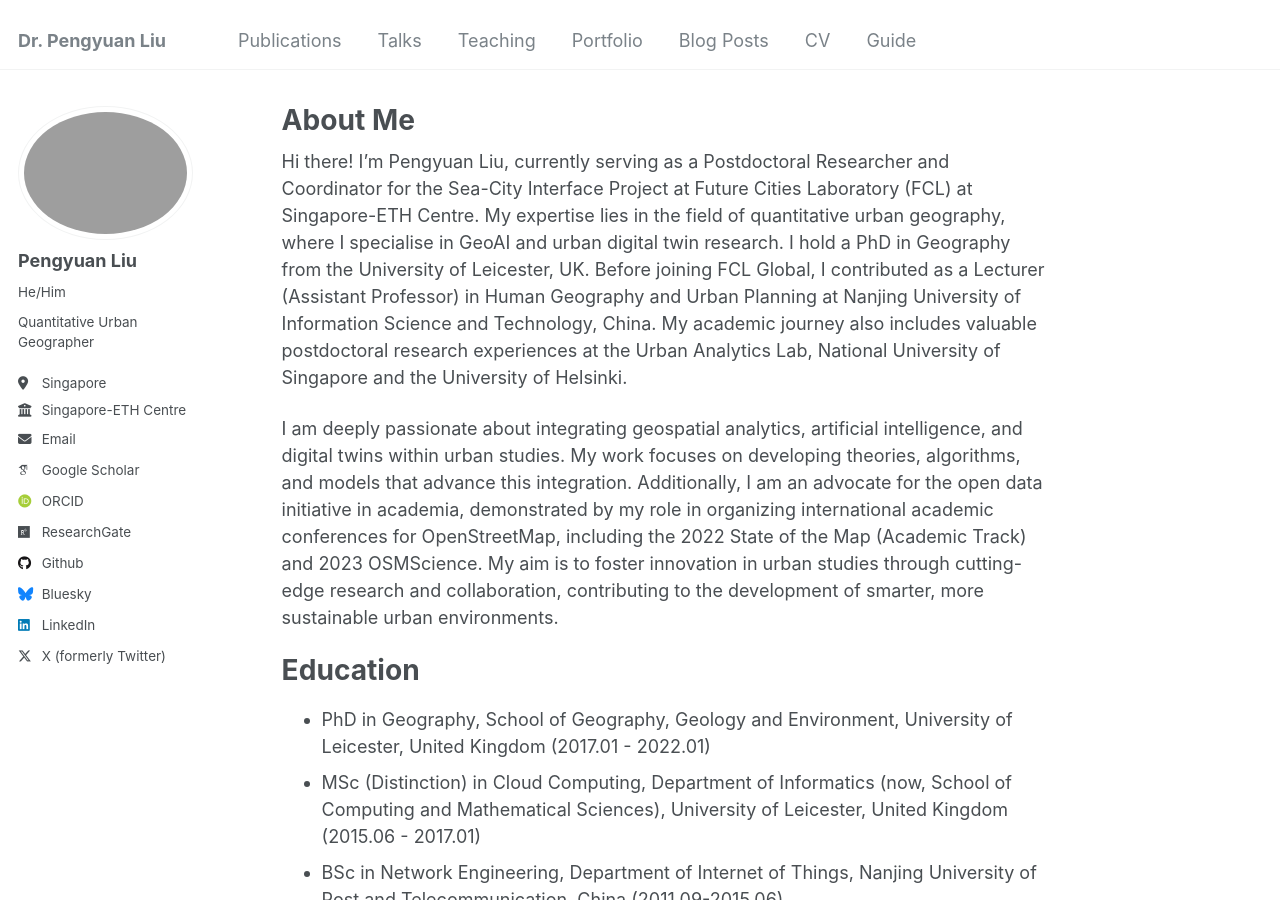
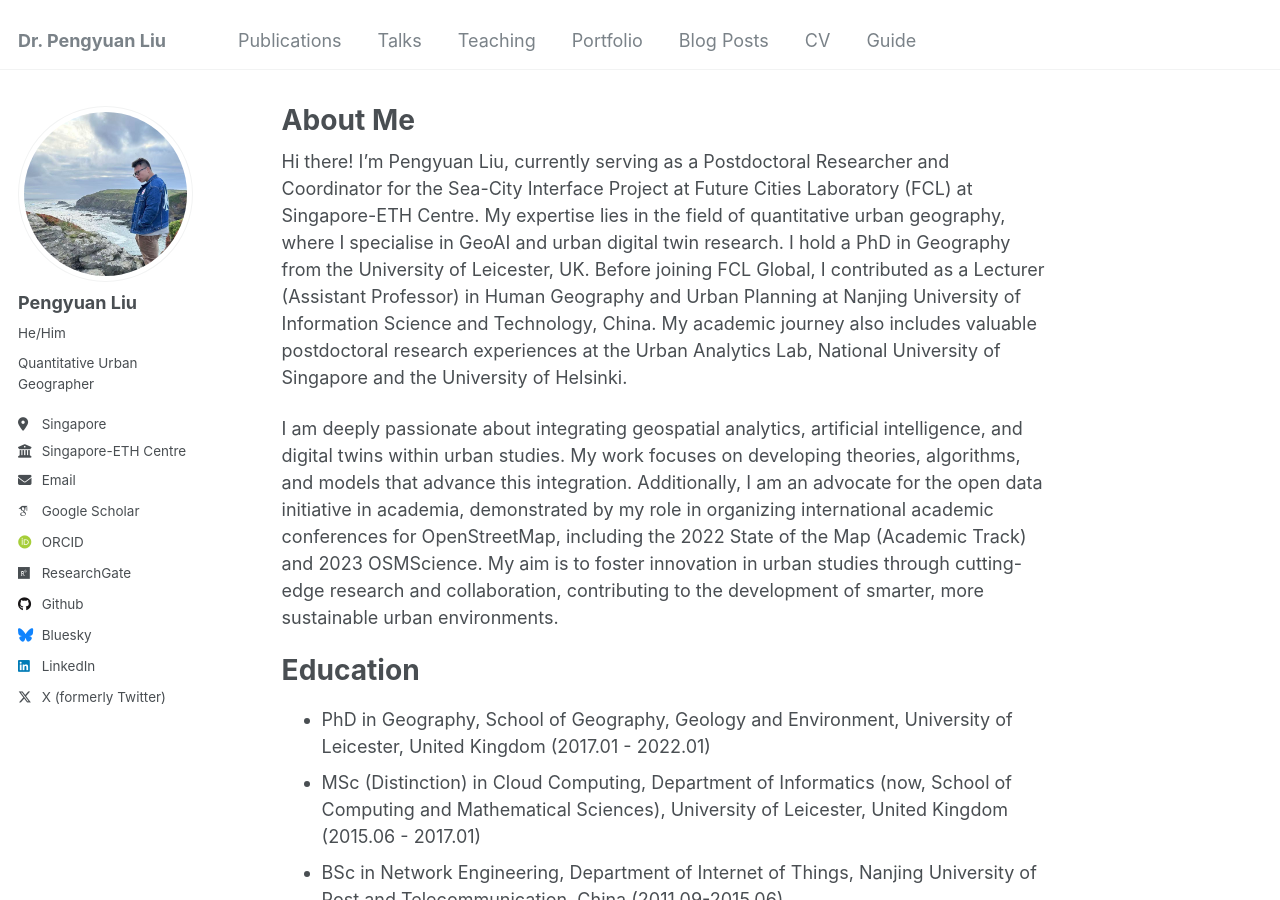
Before and after one commit to PengyuanLiu1993/pengyuanliu1993.github.io, a Jekyll site: the page built from _pages/about.md, in a window 1280 px wide and 900 px high. Built offline with Jekyll 4.4.1, drawn with Linux system fonts in a browser that asks for light colours; some web fonts are replaced.

Commit message:
Update _config.yml

```diff
--- a/_config.yml
+++ b/_config.yml
@@ -21,7 +21,7 @@ repository               : "PengyuanLiu1993/PengyuanLiu1993.github.io"
 #               Additional customization can be done by editing /_includes/author-profile.html
 author:
   # Biographic information
-  avatar           : "bio_myself.png"
+  avatar           : "bio_myself.jpg"
   name             : "Pengyuan Liu"
   pronouns         : "He/Him"
   bio              : "Quantitative Urban Geographer"
```
